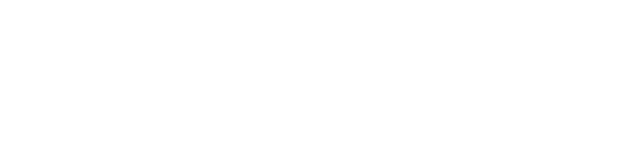
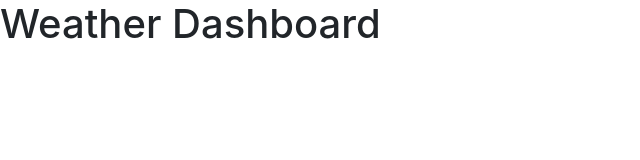
Before and after one commit to mdurst365/weather_dashboard, a plain HTML site: page index.html in a window 1280 px wide. Shown: the whole page, without its empty margins (0-640 px from the left). Drawn offline with nearby package versions, Linux system fonts and the light colour scheme.

Commit message:
added placeholders/puesdo code

```diff
--- a/index.html
+++ b/index.html
@@ -12,12 +12,15 @@
 </head>
 
 <body>
+	<!-- Header goes here -->
+	<header>
+		<h1>Weather Dashboard</h1>
+	</header>
+	<!-- City Search goes here -->
+	<!-- Submit Search Button goes here -->
+	<!-- Clear Search Button goes here -->
 
-
-
-
-
-	<script src="https://code.jquery.com/jquery-3.4.1.min.js" crossorigin="anonymous"></script>
+<script src="https://code.jquery.com/jquery-3.4.1.min.js" crossorigin="anonymous"></script>
         <script src="https://cdnjs.cloudflare.com/ajax/libs/popper.js/1.14.7/umd/popper.min.js" integrity="sha384-UO2eT0CpHqdSJQ6hJty5KVphtPhzWj9WO1clHTMGa3JDZwrnQq4sF86dIHNDz0W1" crossorigin="anonymous"></script>
         <script src="https://stackpath.bootstrapcdn.com/bootstrap/4.3.1/js/bootstrap.min.js" integrity="sha384-JjSmVgyd0p3pXB1rRibZUAYoIIy6OrQ6VrjIEaFf/nJGzIxFDsf4x0xIM+B07jRM" crossorigin="anonymous"></script>
         <script src="https://cdnjs.cloudflare.com/ajax/libs/moment.js/2.24.0/moment.min.js"></script>
```
